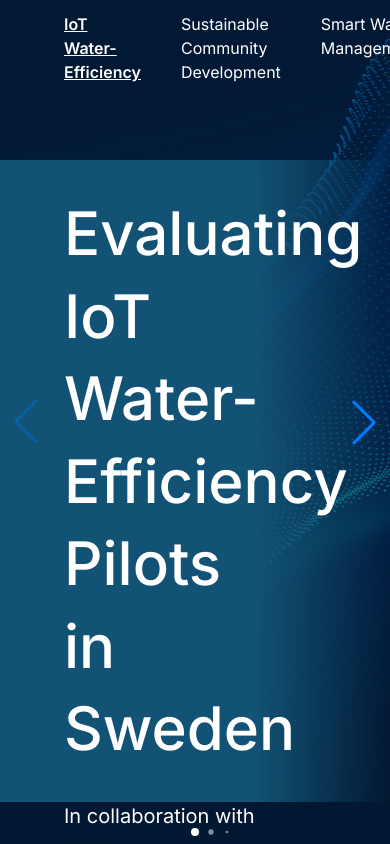
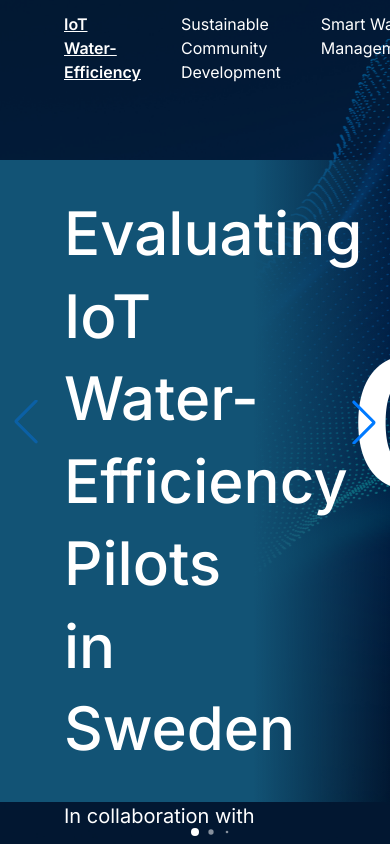
Before and after one commit to KTH-Presentation/Presentations, a React (Vite) app: page /grupp1 in a window 390 px wide. Shown: the top 844 px of the page. Built offline with nearby package versions, Linux system fonts and the light colour scheme.

Commit message:
Remove spacing between slides

```diff
--- a/src/components/SwiperComponent.jsx
+++ b/src/components/SwiperComponent.jsx
@@ -35,7 +35,7 @@
   return (
     <Swiper
       modules={[Pagination, Scrollbar, Navigation, Keyboard, A11y]}
-      spaceBetween={50}
+      spaceBetween={0}
       slidesPerView={1}
       navigation
       keyboard={{ enabled: true, onlyInViewport: true }}
--- a/src/pages/Grupp2.jsx
+++ b/src/pages/Grupp2.jsx
@@ -99,7 +99,7 @@
 						<img src={Slide2} alt="Background image" className="absolute inset-0 w-full h-full object-cover -z-10" />
 						<div className="max-w-[1920px] mx-auto px-16">
 							<h3 className="text-5xl font-semibold">Our Team</h3>
-							<div className="pt-6 md:pt-16 lg:pt-32 grid grid-cols-4">
+							<div className="pt-6 grid grid-cols-4">
 								<div className=" flex flex-col items-center justify-center gap-6 w-42">
 									<figure className="w-36 h-36 rounded-full bg-[#F9C9FF]">
 										{/* <img src="" alt="" /> */}
```
